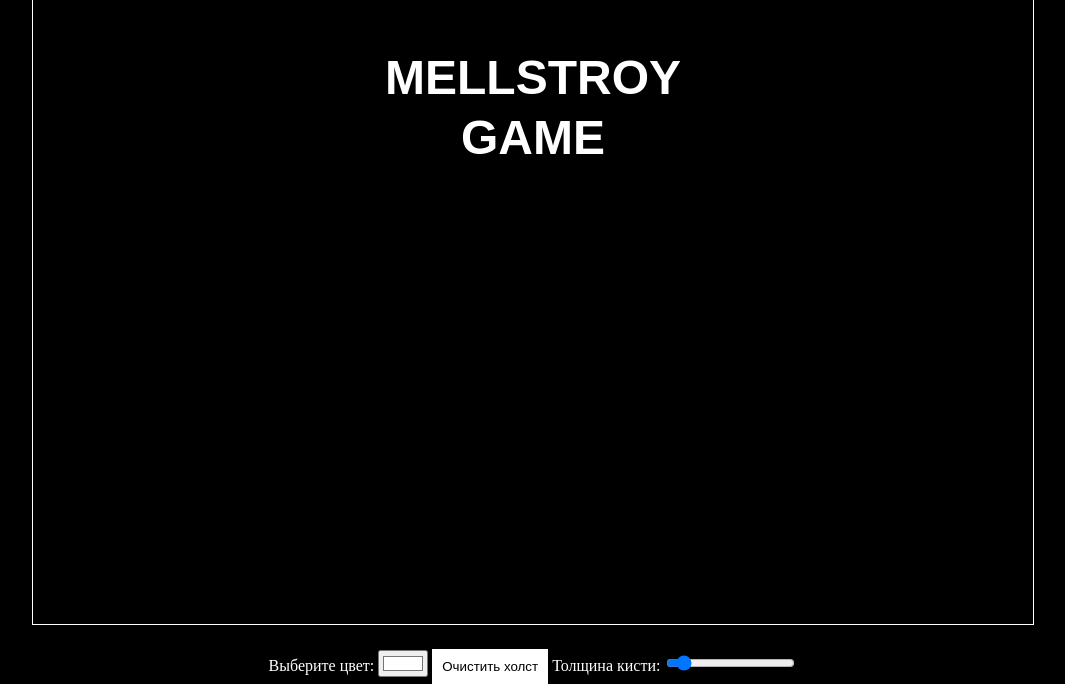
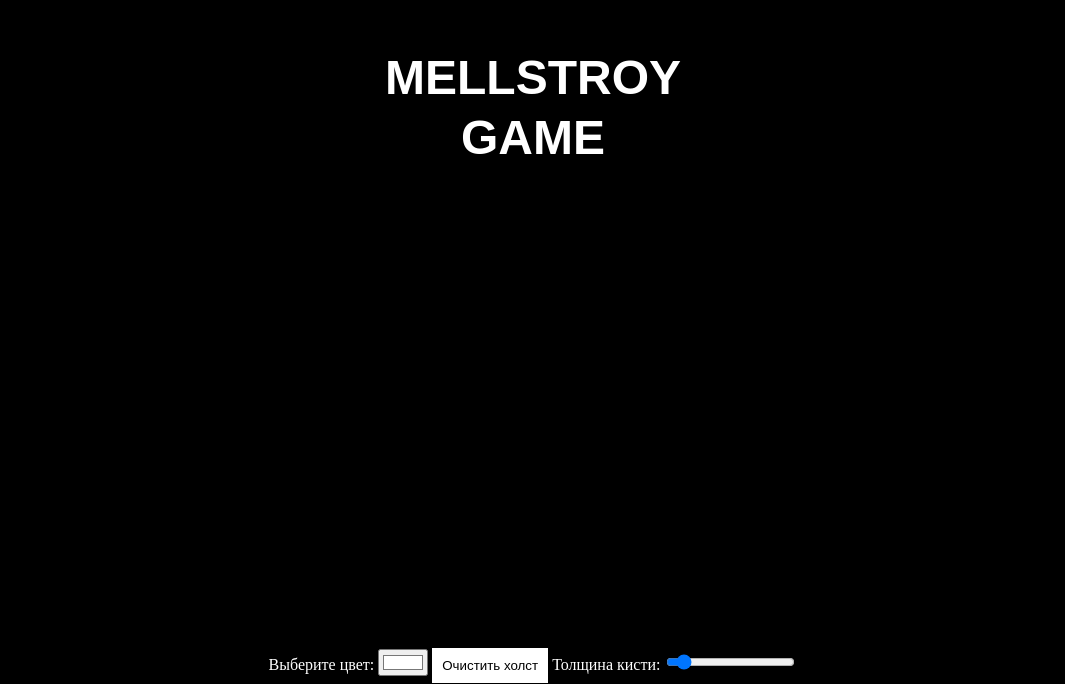
Before and after one commit to Enox69/mellstroy.draw, a plain HTML site: page index.html in a window 1280 px wide. Shown: the part 247-931 px from the top of the page, without its empty margins (107-1172 px from the left). Drawn offline with Linux system fonts and the light colour scheme.

Commit message:
Add files via upload

```diff
--- a/styles.css
+++ b/styles.css
@@ -13,7 +13,7 @@ body {
 
 #canvas {
     background-color: black;
-    border: 1px solid white;
+    border: none; /* Без рамки */
     cursor: crosshair;
 }
 
```
